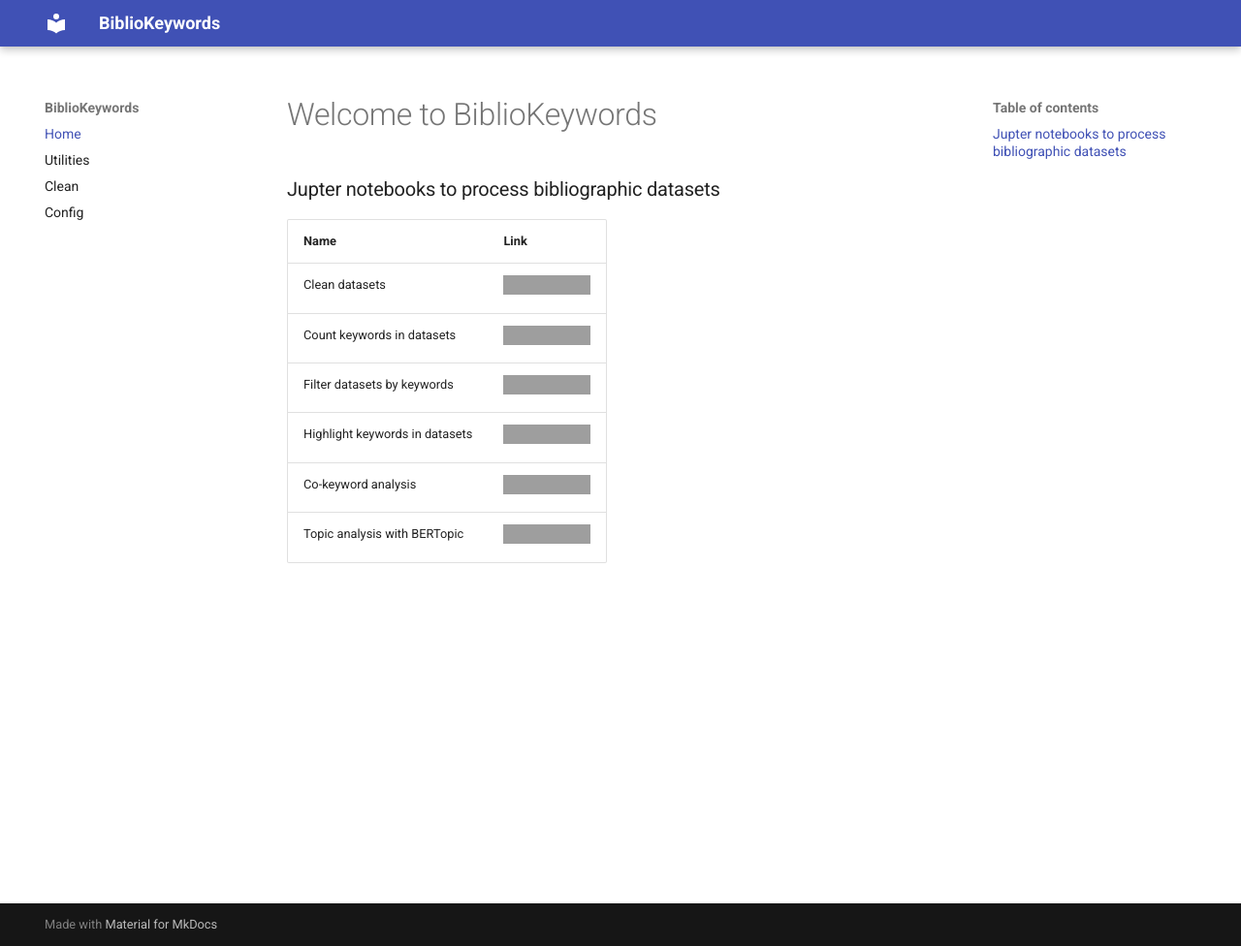
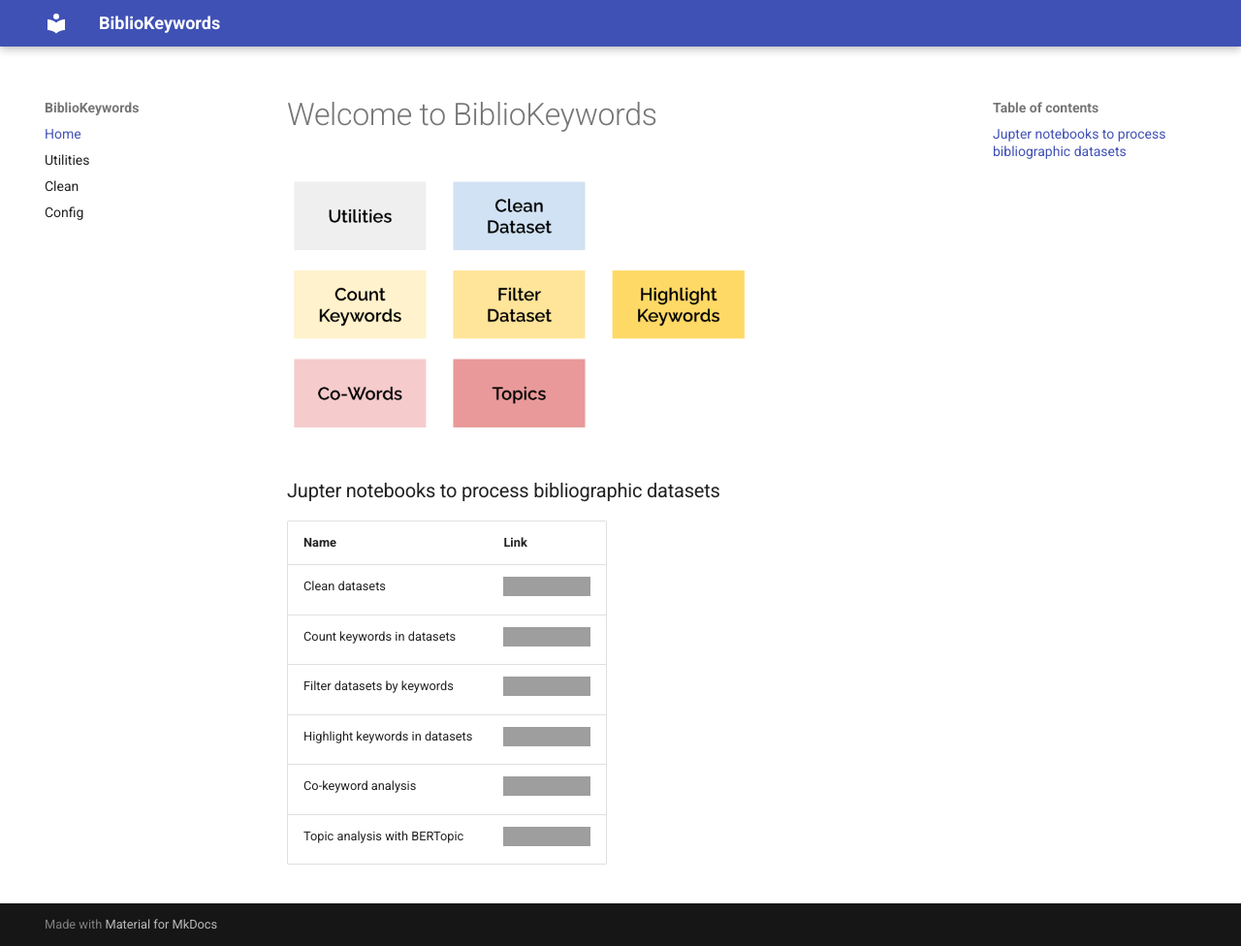
Before and after one commit to gitwitcho/bibliokeywords, an MkDocs documentation site: the page built from docs/index.md, in a window 1280 px wide and 976 px high. Shown: the whole window at 97% size. Built offline with MkDocs 1.6.1 and Material for MkDocs 9.7.7, drawn with Linux system fonts in a browser that asks for light colours; grey boxes are pictures that could not be loaded.

Commit message:
Added image to doc main page

```diff
--- a/docs/index.md
+++ b/docs/index.md
@@ -1,4 +1,6 @@
 # Welcome to BiblioKeywords
+
+<img src="assets/images/components.png" width="70%" height="70%"/>
 
 ### Jupter notebooks to process bibliographic datasets
 | Name  | Link  |
```
Also changed, not shown: docs/assets/images/components.png (added), 2 other files.
